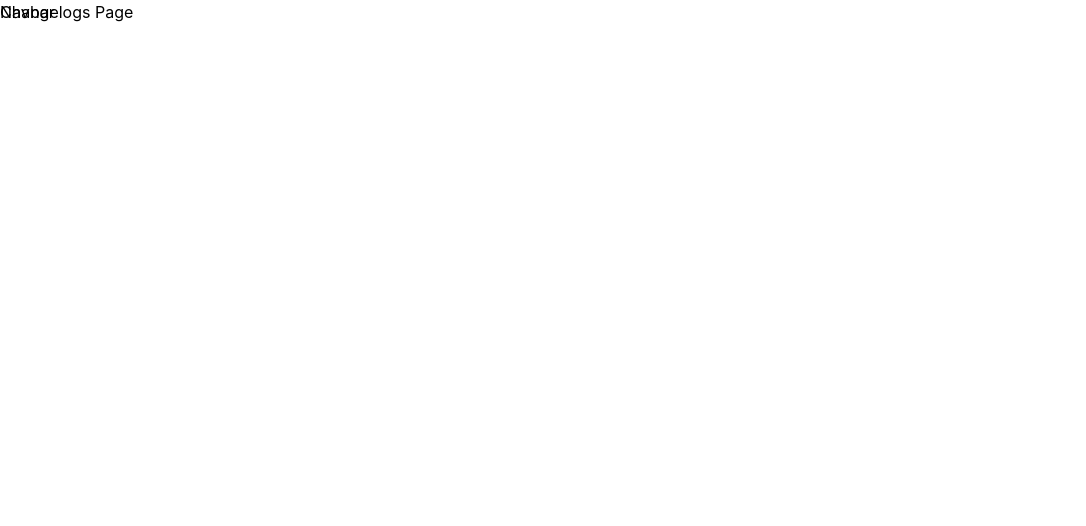
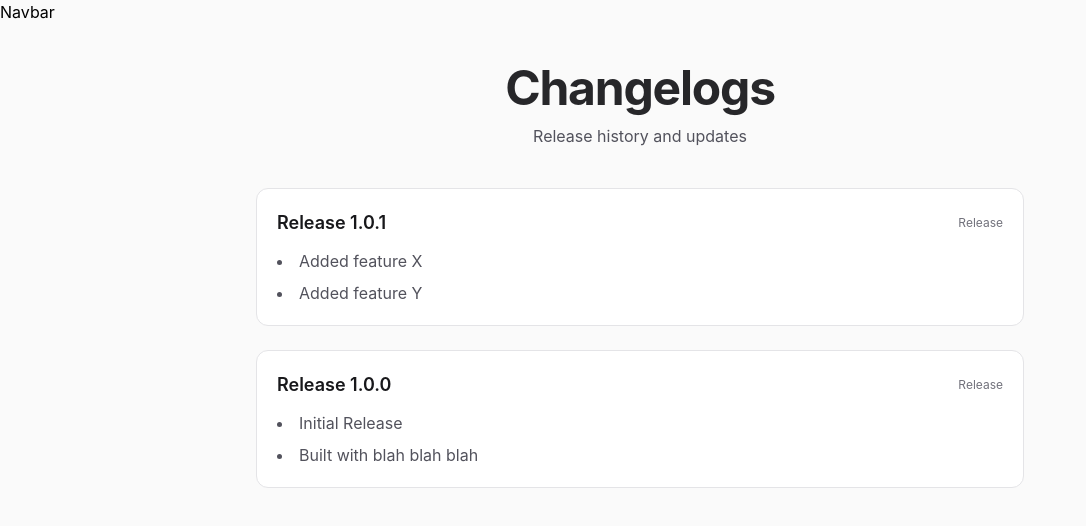
Before and after one commit to khianvictorycalderon/rtep-account-management, a React (Vite) app in the folder frontend/: page /changelogs in a window 1280 px wide. Shown: the top 526 px of the page, without its empty margins (0-1086 px from the left). Built offline with nearby package versions, Linux system fonts and the light colour scheme.

Commit message:
Completed changelogs

```diff
--- a/frontend/src/public_pages/Changelogs.tsx
+++ b/frontend/src/public_pages/Changelogs.tsx
@@ -1,7 +1,63 @@
 export default function Changelogs() {
+  const CHANGELOGS = [
+    {
+        release: "1.0.1",
+        changes: [
+            "Added feature X",
+            "Added feature Y"
+        ]
+    },
+    {
+        release: "1.0.0",
+        changes: [
+            "Initial Release",
+            "Built with blah blah blah"
+        ]
+    },
+  ];
+
   return (
-    <div>
-      Changelogs Page
+    <div className="min-h-screen w-full flex justify-center bg-zinc-50 dark:bg-zinc-950 text-zinc-800 dark:text-zinc-200 px-6 py-16">
+      <div className="w-full max-w-3xl space-y-10">
+
+        {/* Header */}
+        <div className="text-center space-y-3">
+          <h1 className="text-4xl md:text-5xl font-bold tracking-tight">
+            Changelogs
+          </h1>
+          <p className="text-zinc-600 dark:text-zinc-400 text-sm md:text-base">
+            Release history and updates
+          </p>
+        </div>
+
+        {/* Timeline */}
+        <div className="space-y-6">
+          {CHANGELOGS.map((log, index) => (
+            <div
+              key={index}
+              className="rounded-xl border border-zinc-200 dark:border-zinc-800 bg-white dark:bg-zinc-900 p-5 hover:bg-zinc-100 dark:hover:bg-zinc-800 transition"
+            >
+              {/* Release header */}
+              <div className="flex items-center justify-between mb-3">
+                <h2 className="text-lg font-semibold text-zinc-900 dark:text-zinc-100">
+                  Release {log.release}
+                </h2>
+                <span className="text-xs text-zinc-500 dark:text-zinc-400">
+                  Release
+                </span>
+              </div>
+
+              {/* Changes */}
+              <ul className="space-y-2 list-disc list-inside text-zinc-600 dark:text-zinc-400">
+                {log.changes.map((change, i) => (
+                  <li key={i}>{change}</li>
+                ))}
+              </ul>
+            </div>
+          ))}
+        </div>
+
+      </div>
     </div>
   );
 }
```
